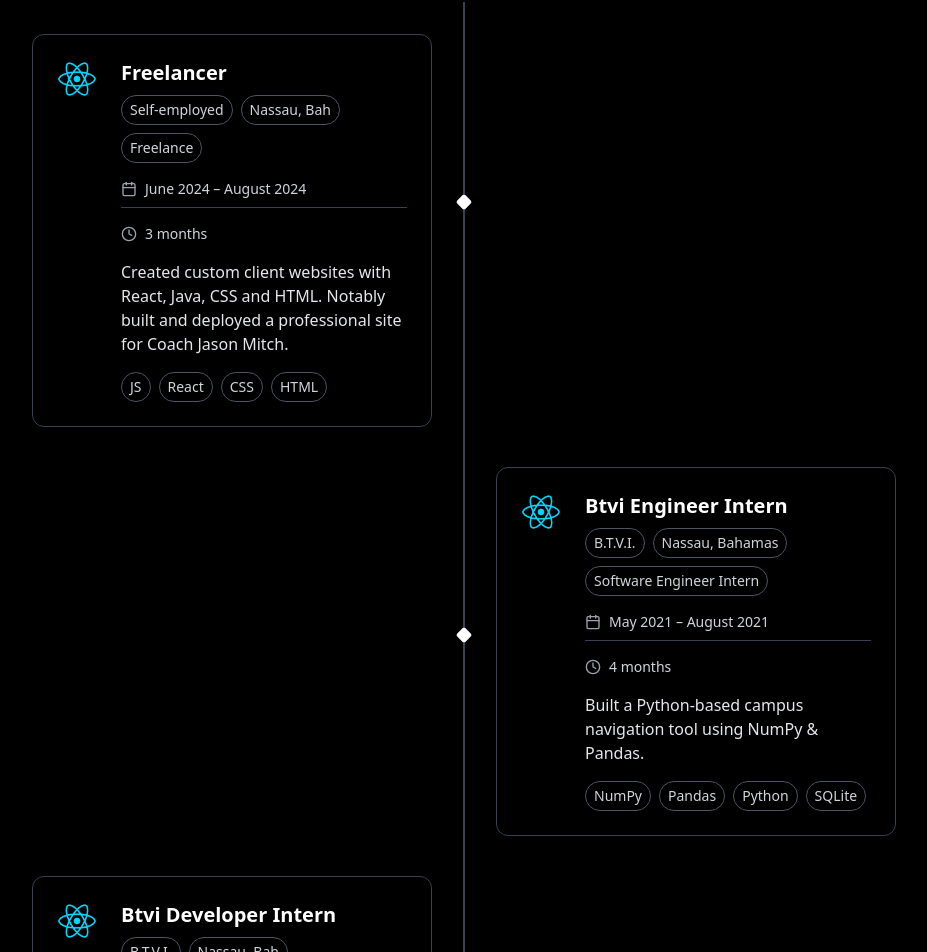
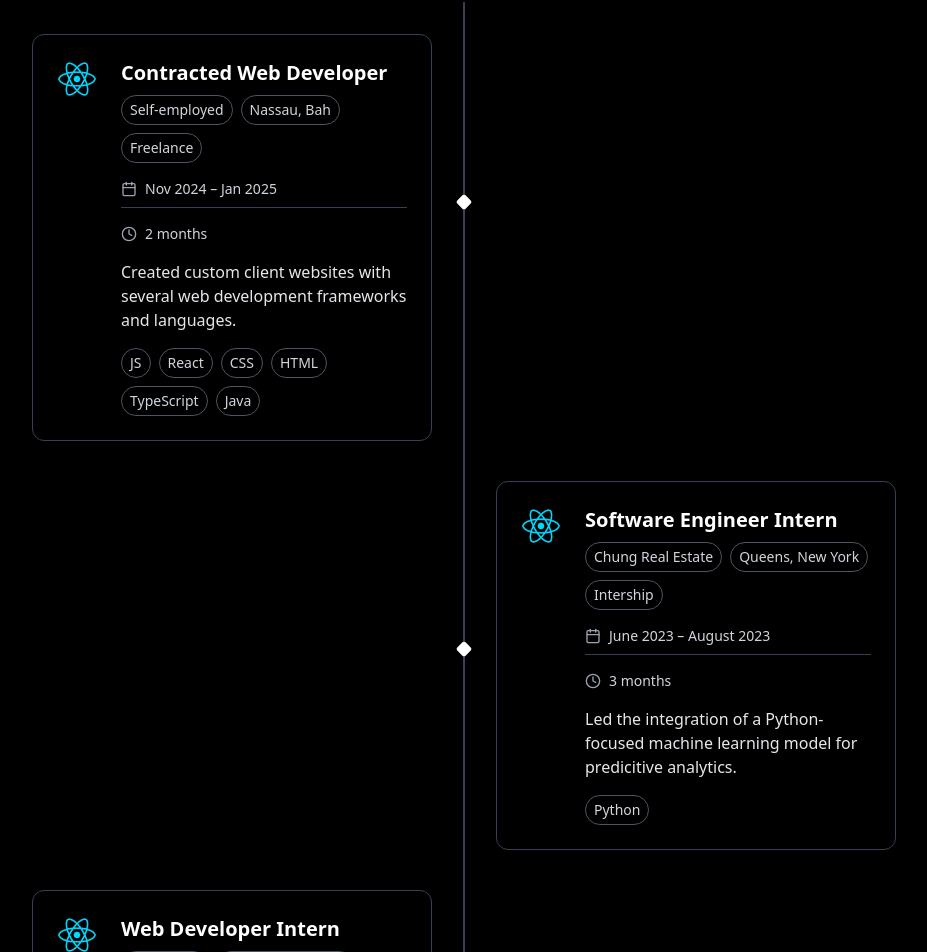
Before and after one commit to mthomps9802/mthomps9802.github.io, a React (Create React App) app: page /experience in a window 1280 px wide. Shown: the part 190-1142 px from the top of the page, without its empty margins (176-1103 px from the left). Built offline with nearby package versions, Linux system fonts and the light colour scheme.

Commit message:
Modified experience to reflect all experiences

```diff
--- a/src/pages/Experience/Experience.js
+++ b/src/pages/Experience/Experience.js
@@ -6,26 +6,44 @@
 
 const experienceData = [
   {
-    title: 'Freelancer',
+    title: 'Contracted Web Developer',
     company: ['Self-employed', 'Nassau, Bah', 'Freelance'],
-    duration: 'June 2024 – August 2024',
-    timeline: '3 months',
-    description:'Created custom client websites with React, Java, CSS and HTML. Notably built and deployed a professional site for Coach Jason Mitch.',
-    tags: ['JS', 'React', 'CSS', 'HTML'],
+    duration: 'Nov 2024 – Jan 2025',
+    timeline: '2 months',
+    description:'Created custom client websites with several web development frameworks and languages.',
+    tags: ['JS', 'React', 'CSS', 'HTML', 'TypeScript', 'Java'],
     icon: reactIcon,
   },
   {
-    title: 'Btvi Engineer Intern',
-    company: ['B.T.V.I.', 'Nassau, Bahamas', 'Software Engineer Intern'],
+    title: 'Software Engineer Intern',
+    company: ['Chung Real Estate', 'Queens, New York', 'Intership'],
+    duration: 'June 2023 – August 2023',
+    timeline: '3 months',
+    description: 'Led the integration of a Python-focused machine learning model for predicitive analytics.',
+    tags: ['Python'],
+    icon: reactIcon,
+  },
+  {
+    title: 'Web Developer Intern',
+    company: ['OkekeEats', 'Queens, New York', 'Co-op'],
+    duration: 'Aug 2022 – August 2022',
+    timeline: '4 months',
+    description: 'Developed a Python-based campus navigation tool downloaded by more than 300 students and incorporated feedback to improve route accuracy by 20%.',
+    tags: ['HTML', 'CSS', 'JS', 'React', 'Node.js', 'GraphQL'],
+    icon: reactIcon,
+  },
+  {
+    title: 'Software Engineer Intern',
+    company: ['B.T.V.I.', 'Nassau, Bahamas', 'Intership'],
     duration: 'May 2021 – August 2021',
     timeline: '4 months',
-    description: 'Built a Python-based campus navigation tool using NumPy & Pandas.',
+    description: 'Developed a Python-based campus navigation tool downloaded by more than 300 students and incorporated feedback to improve route accuracy by 20%.',
     tags: ['NumPy', 'Pandas', 'Python', 'SQLite'],
     icon: reactIcon,
   },
   {
-    title: 'Btvi Developer Intern',
-    company: ['B.T.V.I.', 'Nassau, Bah', 'Software Developer Intern'],
+    title: 'Software Developer Intern',
+    company: ['B.T.V.I.', 'Nassau, Bah', 'Internship'],
     duration: 'May 2020 – August 2020',
     timeline: '4 months',
     description: 'Collaborated with 5 cross-functional teams to overhaul the website UI—designing HTML/CSS/JS wireframes and implementing changes.',
--- a/src/pages/Projects/Projects.js
+++ b/src/pages/Projects/Projects.js
@@ -18,7 +18,6 @@
         to display projects, skills, and experience.`,
       tags: ['React', 'Tailwind', 'Javascript', 'HTML'],
       type: 'Webfolio Page',
-      duration: '3   month',
       date: 'May 2025',
       icon: reactIcon,
       progress: 'In Progress'
@@ -32,7 +31,6 @@
           with 78% accuracy.`,
       tags: ['Python', 'HTML', 'PHP', 'CSS', 'Javascript'],
       type: 'Sunset Detection System',
-      duration: '5 months',
       date: 'May 2023',
       icon: pythonIcon,
       progress: 'Completed'
@@ -43,9 +41,8 @@
        Yelp businesses using extensible hash tables and TF-IDF
         to boost relevance by 30%.
          Wrapped it in an intuitive Flask + HTML/CSS/JS UI.`,
-      tags: ['Python'],
+      tags: ['Python', 'HTML', 'CSS', 'JS'],
       type: 'Business Recommender',
-      duration: '5 months',
       date: 'Nov 2023',
       icon: pythonIcon,
       progress: 'Completed'
```
